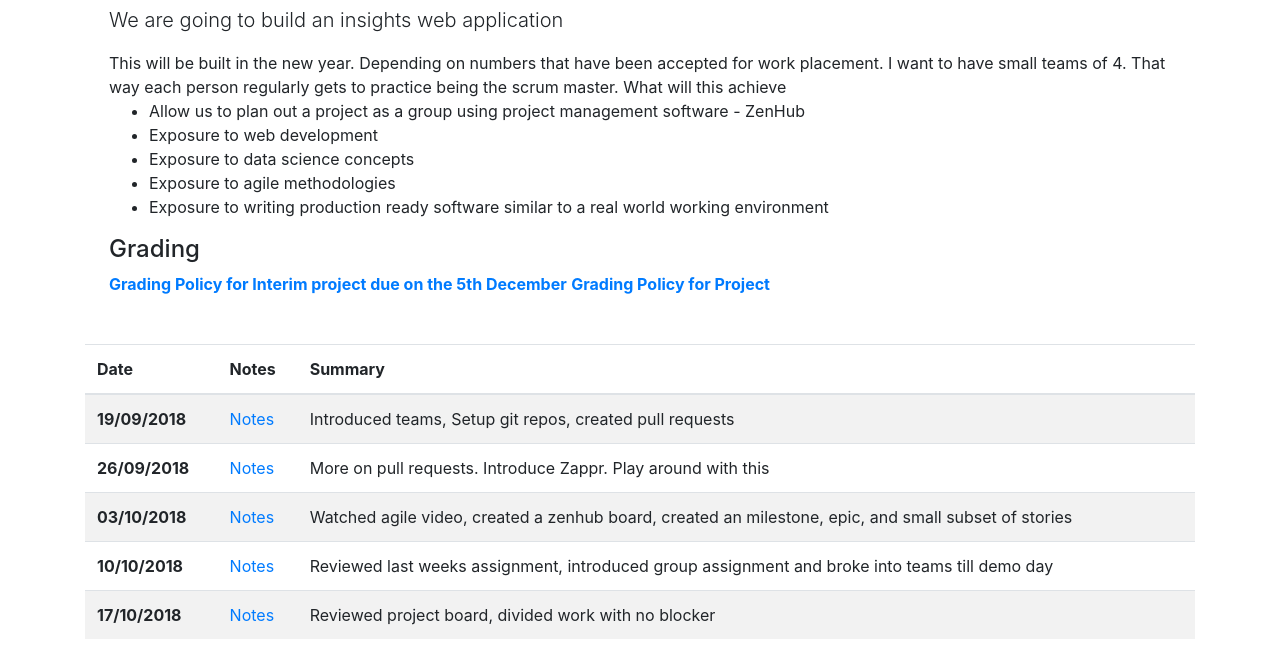
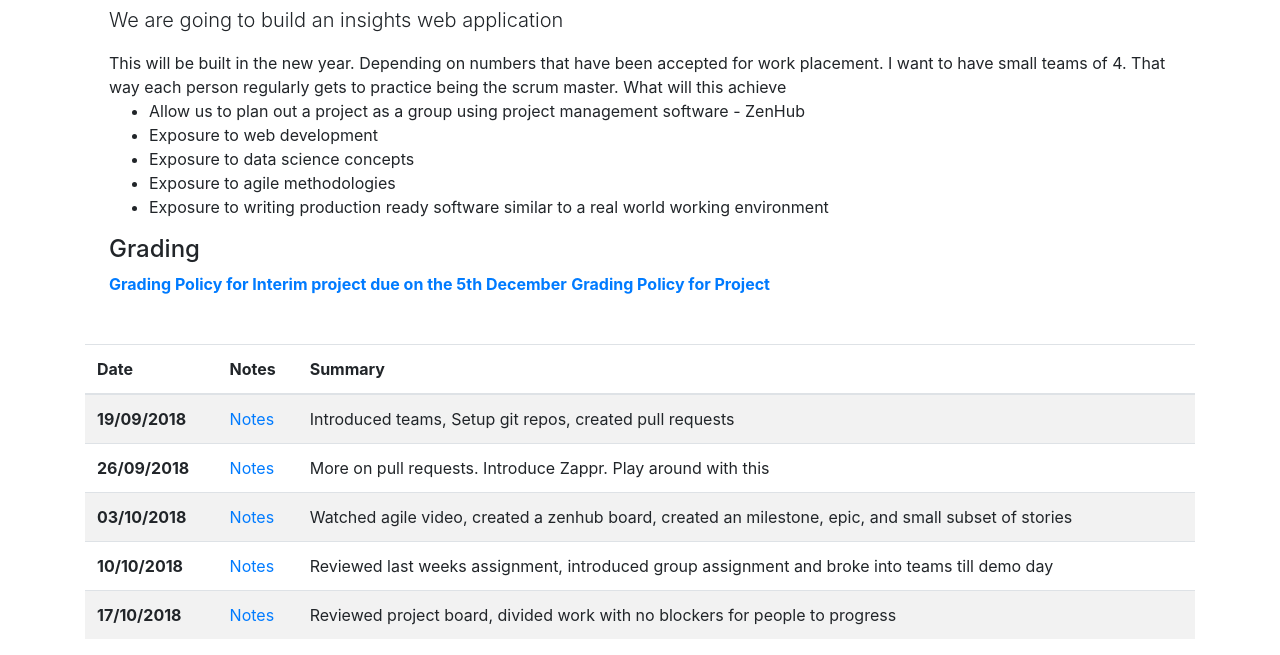
Before and after one commit to paul-kelly-dit/paul-kelly-dit.github.io, a plain HTML site: page index.html in a window 1280 px wide. Shown: the part 179-834 px from the top of the page. Drawn offline with nearby package versions, Linux system fonts and the light colour scheme.

```diff
--- a/index.html
+++ b/index.html
@@ -109,7 +109,7 @@
         <tr>
             <th scope="row">17/10/2018</th>
             <td><a href="week-initial-project-board-review.html" target="_blank">Notes</a></td>
-            <td>Reviewed project board, divided work with no blocker</td>
+            <td>Reviewed project board, divided work with no blockers for people to progress</td>
         </tr>
         </tbody>
     </table>
```
